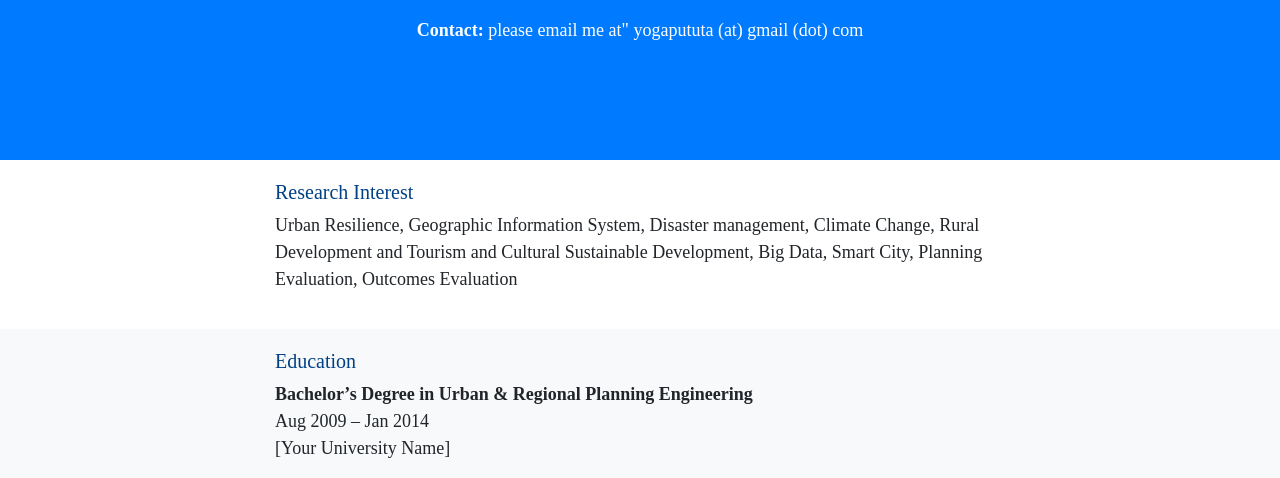
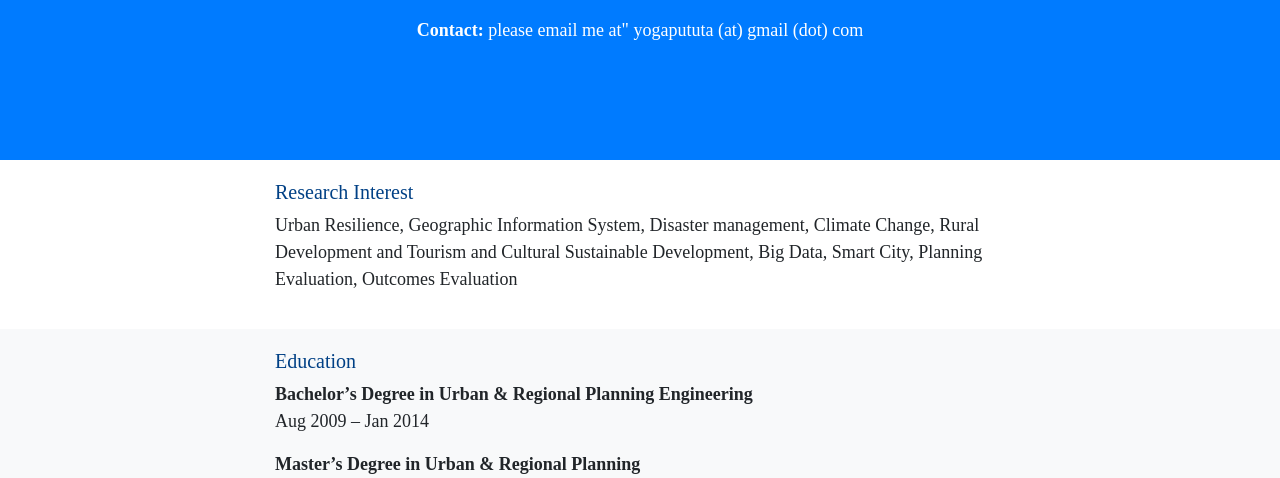
Before and after one commit to yogaputut/yogaputut.github.io, a website with bundled scripts: page index.html in a window 1280 px wide. Shown: the part 304-782 px from the top of the page. Built offline with nearby package versions, Linux system fonts and the light colour scheme; files whose address does not match are found by name.

Commit message:
Update index.html

```diff
--- a/index.html
+++ b/index.html
@@ -104,7 +104,6 @@ Change, Rural Development and Tourism and Cultural Sustainable Development, Big
             <p>
               <strong>Bachelor’s Degree in Urban & Regional Planning Engineering</strong><br>
               <span>Aug 2009 – Jan 2014</span><br>
-              <span>[Your University Name]</span>
             </p>
             <p>
               <strong>Master’s Degree in Urban & Regional Planning</strong><br>
```
